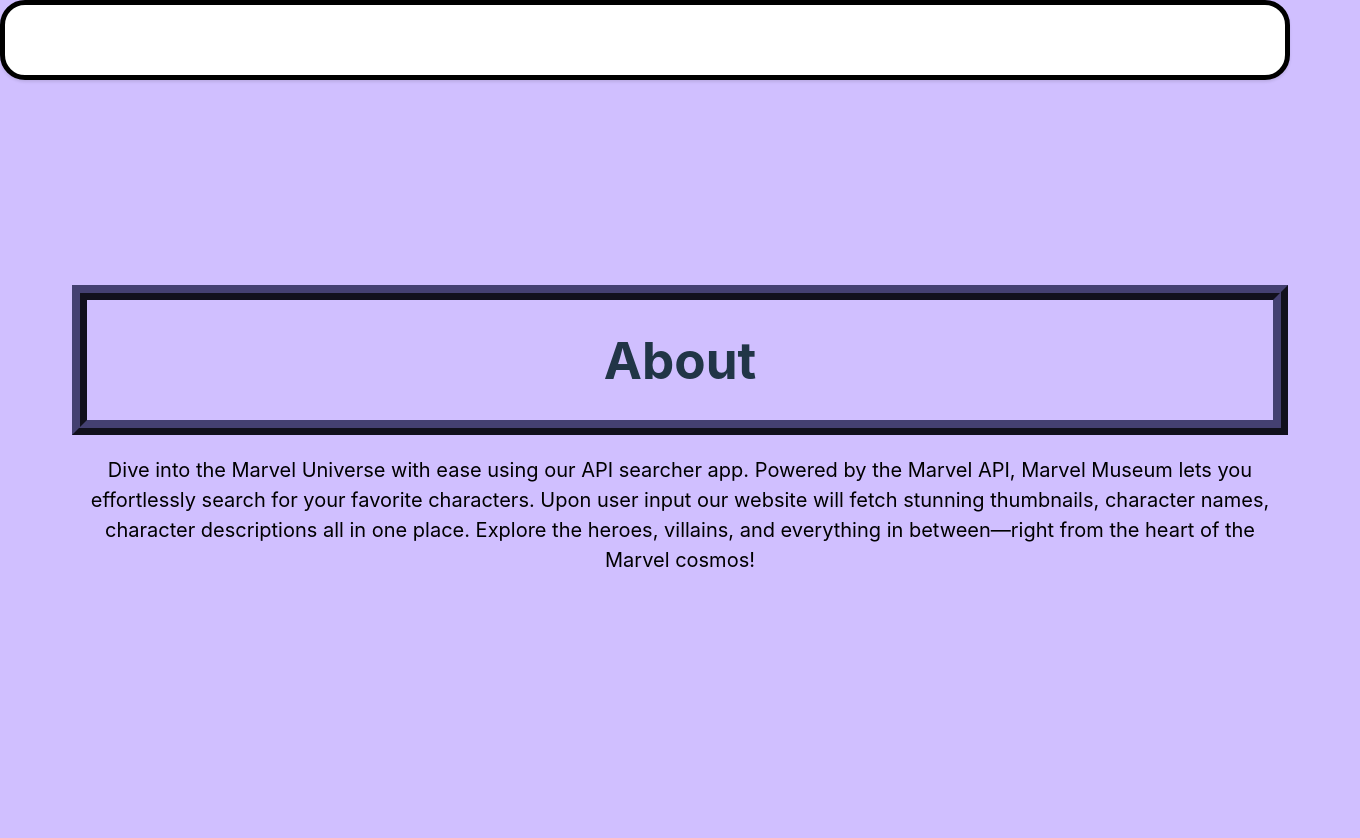
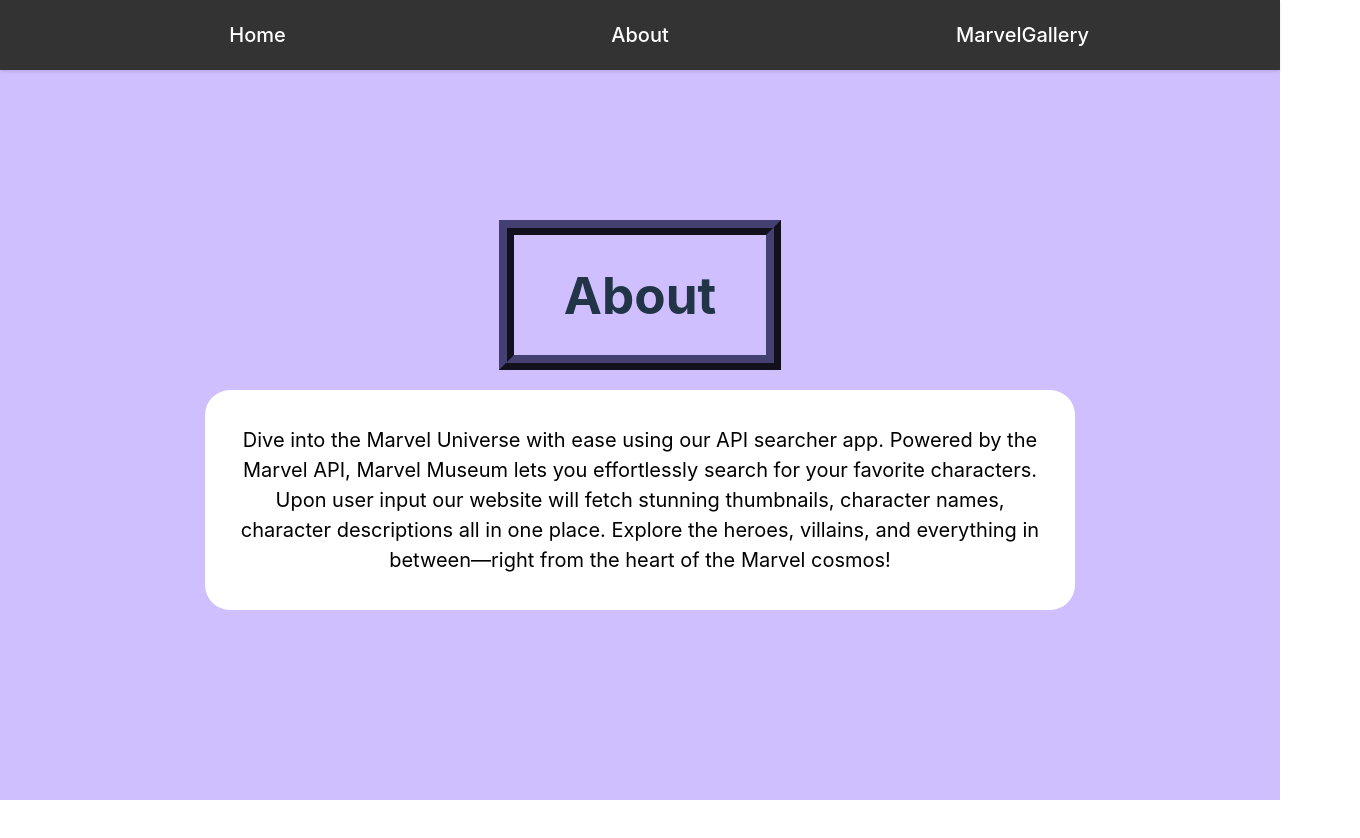
Before and after one commit to The-Marcy-Lab-School/mod-7-react-api-project, a React (Vite) app in the folder marvel-comics/: page /pages/about in a window 1280 px wide. Shown: the top 838 px of the page, 1360 px wide, since content can reach past the window. After the commit the page ends 800 px from the top, so only its background shows below. Built offline with nearby package versions, Linux system fonts and the light colour scheme.

Commit message:
updated about and structured amrvel gallery

```diff
--- a/marvel-comics/src/App.css
+++ b/marvel-comics/src/App.css
@@ -3,7 +3,8 @@
   width: 100%;
   margin: 0 auto;
   padding: 2rem;
-
+ /* Nav-bar length */
+  margin-top: 50px;
   text-align: center;
 }
 html {
@@ -16,6 +17,7 @@
   width: 100%;
   padding: 40px;
   display: flex;
+  padding: 0px;
 }
 
 h1 {
@@ -91,14 +93,15 @@
   width: 100%;
 }
 form {
+  margin-top: 40px;
   position: relative;
-
+  display: flex;
 }
 
 .inputBar {
   margin: 2%;
   border: solid white;
-  border-radius: 25px;
+  border-radius: 30px;
   height: 30px;
   width: 300px;
   color: white;
@@ -107,7 +110,6 @@
 
 /* Search Button */
 .search-button {
-  margin-top: 30px;
   color: white;
   background-color: black;
 }
@@ -181,6 +183,8 @@
   /* pushes nav to the very top and corners */
   z-index: 1000;
   /* Ensure it stays on top */
+  width: 100%;
+  box-shadow: 0px 2px 3px rgb(0 0 0 / 10%);
 }
 
 ul {
@@ -204,6 +208,7 @@
   gap: 16px;
   padding: 16px;
   text-align: center;
+  justify-content: center;
 }
 
 /* card box itself */
@@ -235,18 +240,6 @@
   border-radius: 4px;
 }
 
-.nav-bar {
-  width: 100%;
-  border: solid 5px black;
-  border-radius: 25px;
-  background-color: white;
-  position: fixed;
-  top: 0px;
-  left: 0px;
-  z-index: 1000;
-  box-shadow: 0px 2px 3px rgb(0 0 0 / 10%);
-}
-
 .nav-link-container {
   display: flex;
   justify-content: space-evenly;
@@ -254,6 +247,7 @@
   position: relative;
   height: 50px;
   width: 100%;
+  color: black;
 }
 
 .nav-link {
@@ -263,7 +257,13 @@
 }
 
 /* About Page CSS */
-
+.about-piece {
+  display: flex;
+  width: 100%;
+  width: 100%;
+  flex-direction: column;
+  align-items: center;
+}
 .about-title {
   margin: 0 auto;
   padding: 2rem;
@@ -272,8 +272,8 @@
 }
 
 .site-description {
-  /*
- width: 100%;
- height: 100%;
- */
+ background-color: white;
+ width: 800px;
+ padding: 35px;
+ border-radius: 25px;
 }
--- a/marvel-comics/src/App.jsx
+++ b/marvel-comics/src/App.jsx
@@ -22,9 +22,9 @@
   return (
     <BrowserRouter>
       <CharacterContext.Provider value={{ characters, error, setCharacters, setError }}>
+
         <ComicContext.Provider value={{ comics, setComics, setError }}>
-
-          <div className="homepage">
+          <div className="main-content">
             <NavBar />
             {/* Using a nav bar in react */}
             {/* "/" is home page */}
--- a/marvel-comics/src/pages/About.jsx
+++ b/marvel-comics/src/pages/About.jsx
@@ -1,6 +1,7 @@
 const About = () => {
     return (
     <>
+    <div className="about-piece"> {/* style={{ backgroundImage: `url()`}}> */}
     <h1 className="about-title">About</h1>
         <p className="site-description"> Dive into the Marvel Universe with ease using our API searcher app.
             Powered by the Marvel API, Marvel Museum lets you effortlessly
@@ -8,6 +9,7 @@
             character names, character descriptions all in one place.
             Explore the heroes, villains, and everything in between—right from the heart of the Marvel cosmos!
         </p>
+    </div>
     </>
     )
 }
```
